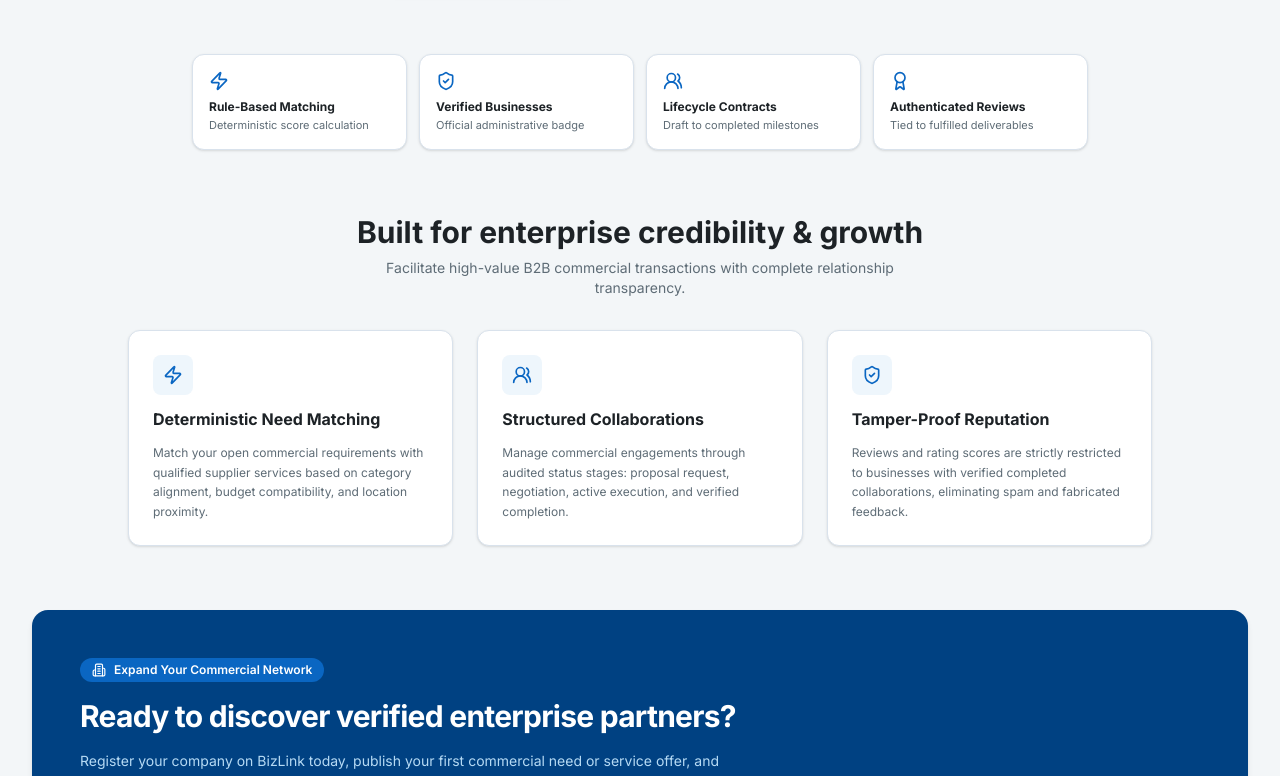
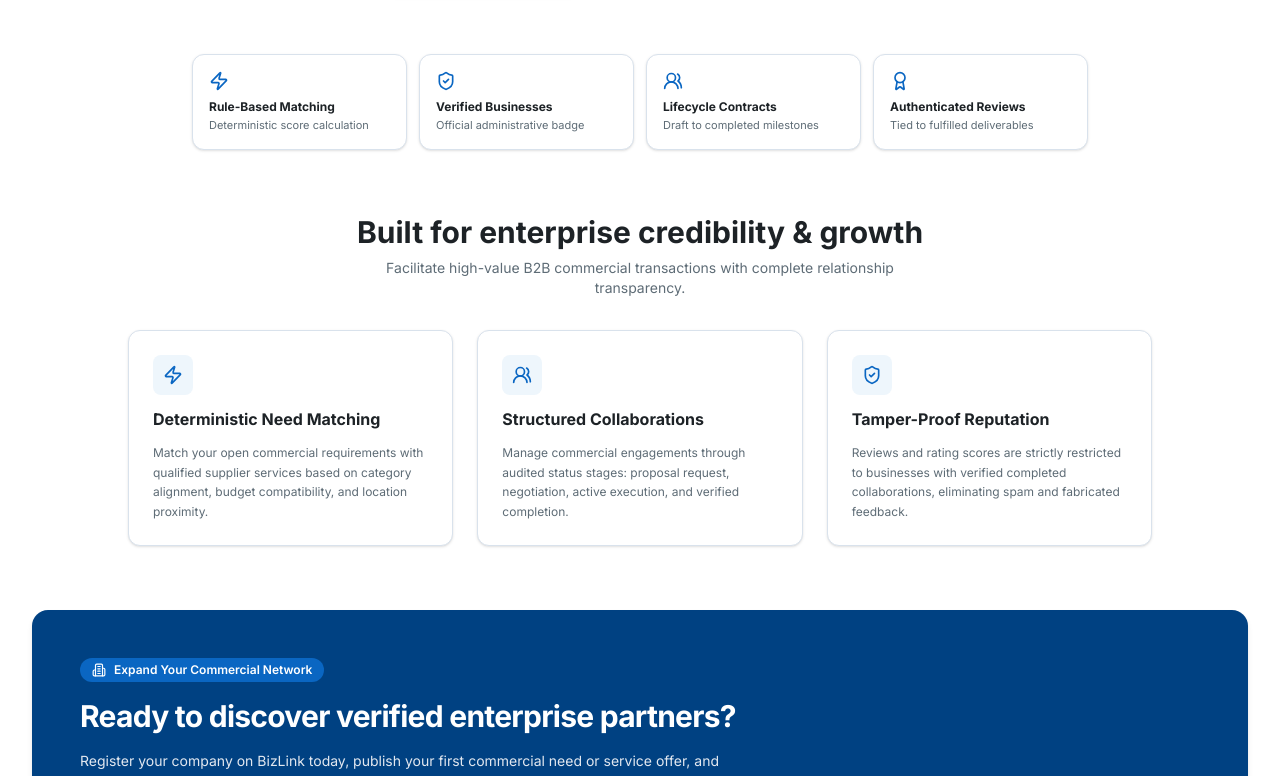
Before and after one commit to Harshul2827/BizLink, a React (Vite) app in the folder frontend/: page / in a window 1280 px wide. Shown: the part 461-1237 px from the top of the page. Built offline with nearby package versions, Linux system fonts and the light colour scheme.

Commit message:
fixed light and dark theme issue

```diff
--- a/frontend/index.html
+++ b/frontend/index.html
@@ -6,12 +6,25 @@
     <meta name="viewport" content="width=device-width, initial-scale=1.0" />
     <meta name="description" content="BizLink — High-trust B2B collaboration platform connecting verified businesses through rule-based need matching, secure messaging, and validated reviews." />
     <title>BizLink | B2B Collaboration & Trust Platform</title>
+    <!-- Dark Mode Init Script -->
+    <script>
+      (function() {
+        try {
+          const theme = localStorage.getItem('theme');
+          if (theme === 'dark' || (!theme && window.matchMedia('(prefers-color-scheme: dark)').matches)) {
+            document.documentElement.classList.add('dark');
+          } else {
+            document.documentElement.classList.remove('dark');
+          }
+        } catch (_) {}
+      })();
+    </script>
     <!-- Modern Typography: Inter & Outfit -->
     <link rel="preconnect" href="https://fonts.googleapis.com">
     <link rel="preconnect" href="https://fonts.gstatic.com" crossorigin>
     <link href="https://fonts.googleapis.com/css2?family=Inter:wght@300;400;500;600;700&family=Outfit:wght@400;500;600;700;800&display=swap" rel="stylesheet">
   </head>
-  <body class="bg-surface-50 text-surface-900 dark:bg-surface-950 dark:text-surface-50 antialiased min-h-screen">
+  <body class="bg-white text-surface-900 dark:bg-surface-950 dark:text-surface-50 antialiased min-h-screen">
     <div id="root"></div>
     <script type="module" src="/src/main.jsx"></script>
   </body>
--- a/frontend/src/components/common/Navbar.jsx
+++ b/frontend/src/components/common/Navbar.jsx
@@ -1,4 +1,4 @@
-import React, { useState } from 'react';
+import React, { useState, useEffect } from 'react';
 import { Link, useNavigate, useLocation } from 'react-router-dom';
 import { useAuth } from '../../context/AuthContext';
 import {
@@ -24,18 +24,29 @@ export default function Navbar() {
   const [dropdownOpen, setDropdownOpen] = useState(false);
   const [bizDropdownOpen, setBizDropdownOpen] = useState(false);
   const [mobileMenuOpen, setMobileMenuOpen] = useState(false);
-  const [darkMode, setDarkMode] = useState(document.documentElement.classList.contains('dark'));
+  const [darkMode, setDarkMode] = useState(() => {
+    if (typeof window !== 'undefined') {
+      const stored = localStorage.getItem('theme');
+      if (stored) return stored === 'dark';
+      return document.documentElement.classList.contains('dark');
+    }
+    return false;
+  });
   const navigate = useNavigate();
   const location = useLocation();
 
-  const toggleDarkMode = () => {
-    const isDark = !darkMode;
-    setDarkMode(isDark);
-    if (isDark) {
+  useEffect(() => {
+    if (darkMode) {
       document.documentElement.classList.add('dark');
+      localStorage.setItem('theme', 'dark');
     } else {
       document.documentElement.classList.remove('dark');
+      localStorage.setItem('theme', 'light');
     }
+  }, [darkMode]);
+
+  const toggleDarkMode = () => {
+    setDarkMode((prev) => !prev);
   };
 
   const navLinks = isAuthenticated ? [
@@ -52,7 +63,7 @@ export default function Navbar() {
   const isActive = (path) => location.pathname.startsWith(path);
 
   return (
-    <nav className="sticky top-0 z-50 bg-[#FFFFFF] dark:bg-[#131C2E] border-b border-[#D9E2EC] dark:border-[#22314A] shadow-[0_1px_2px_0_rgba(0,0,0,0.03)] transition-colors">
+    <nav className="sticky top-0 z-50 bg-white dark:bg-[#131C2E] border-b border-[#D9E2EC] dark:border-[#22314A] shadow-[0_1px_2px_0_rgba(0,0,0,0.03)] transition-colors">
       <div className="max-w-7xl mx-auto px-4 sm:px-6 lg:px-8">
         <div className="flex items-center justify-between h-16">
 
@@ -97,7 +108,7 @@ export default function Navbar() {
             {/* Theme Toggle */}
             <button
               onClick={toggleDarkMode}
-              className="p-2 rounded-lg text-[#5E6C76] hover:text-[#1D2226] dark:text-[#94A3B8] dark:hover:text-white hover:bg-[#F3F6F8] dark:hover:bg-[#1A263D] transition-colors"
+              className="p-2 rounded-lg text-[#5E6C76] hover:text-[#1D2226] dark:text-[#94A3B8] dark:hover:text-white hover:bg-[#F3F6F8] dark:hover:bg-[#1A263D] transition-colors cursor-pointer"
               title="Toggle theme"
             >
               {darkMode ? <Sun className="w-4 h-4" /> : <Moon className="w-4 h-4" />}
@@ -110,7 +121,7 @@ export default function Navbar() {
                   <div className="relative hidden md:block">
                     <button
                       onClick={() => setBizDropdownOpen(!bizDropdownOpen)}
-                      className="flex items-center space-x-2 px-3 py-1.5 rounded-lg border border-[#D9E2EC] dark:border-[#22314A] bg-[#FFFFFF] dark:bg-[#1A263D] text-xs font-semibold text-[#1D2226] dark:text-white hover:border-[#0A66C2] transition-colors"
+                      className="flex items-center space-x-2 px-3 py-1.5 rounded-lg border border-[#D9E2EC] dark:border-[#22314A] bg-white dark:bg-[#1A263D] text-xs font-semibold text-[#1D2226] dark:text-white hover:border-[#0A66C2] transition-colors cursor-pointer"
                     >
                       <Building2 className="w-3.5 h-3.5 text-[#0A66C2]" />
                       <span className="max-w-[130px] truncate">
@@ -121,7 +132,7 @@ export default function Navbar() {
 
                     {bizDropdownOpen && (
                       <div
-                        className="absolute right-0 mt-2 w-60 rounded-xl bg-[#FFFFFF] dark:bg-[#131C2E] shadow-lg py-2 z-50 border border-[#D9E2EC] dark:border-[#22314A]"
+                        className="absolute right-0 mt-2 w-60 rounded-xl bg-white dark:bg-[#131C2E] shadow-lg py-2 z-50 border border-[#D9E2EC] dark:border-[#22314A]"
                         onMouseLeave={() => setBizDropdownOpen(false)}
                       >
                         <div className="px-3 py-1.5 text-[11px] font-bold uppercase tracking-wider text-[#5E6C76] dark:text-[#94A3B8] border-b border-[#D9E2EC] dark:border-[#22314A]">
@@ -134,7 +145,7 @@ export default function Navbar() {
                               setActiveBusiness(biz);
                               setBizDropdownOpen(false);
                             }}
-                            className={`w-full text-left px-3 py-2 text-xs flex items-center justify-between hover:bg-[#F3F6F8] dark:hover:bg-[#1A263D] transition-colors ${
+                            className={`w-full text-left px-3 py-2 text-xs flex items-center justify-between hover:bg-[#F3F6F8] dark:hover:bg-[#1A263D] transition-colors cursor-pointer ${
                               activeBusiness?.business_id === biz.business_id
                                 ? 'text-[#0A66C2] dark:text-[#388FE5] font-bold bg-[#EEF6FC] dark:bg-[#1E2E48]'
                                 : 'text-[#1D2226] dark:text-white'
@@ -178,7 +189,7 @@ export default function Navbar() {
 
                   {dropdownOpen && (
                     <div
-                      className="absolute right-0 mt-2 w-56 rounded-xl bg-[#FFFFFF] dark:bg-[#131C2E] shadow-xl py-2 z-50 border border-[#D9E2EC] dark:border-[#22314A]"
+                      className="absolute right-0 mt-2 w-56 rounded-xl bg-white dark:bg-[#131C2E] shadow-xl py-2 z-50 border border-[#D9E2EC] dark:border-[#22314A]"
                       onMouseLeave={() => setDropdownOpen(false)}
                     >
                       <div className="px-4 py-3 border-b border-[#D9E2EC] dark:border-[#22314A]">
@@ -213,7 +224,7 @@ export default function Navbar() {
                       <div className="border-t border-[#D9E2EC] dark:border-[#22314A] pt-1">
                         <button
                           onClick={logout}
-                          className="w-full text-left px-4 py-2 text-xs text-rose-600 dark:text-rose-400 hover:bg-rose-50 dark:hover:bg-rose-950/30 flex items-center space-x-2 font-semibold"
+                          className="w-full text-left px-4 py-2 text-xs text-rose-600 dark:text-rose-400 hover:bg-rose-50 dark:hover:bg-rose-950/30 flex items-center space-x-2 font-semibold cursor-pointer"
                         >
                           <LogOut className="w-3.5 h-3.5" />
                           <span>Sign Out</span>
@@ -226,7 +237,7 @@ export default function Navbar() {
                 {/* Mobile Menu Button */}
                 <button
                   onClick={() => setMobileMenuOpen(!mobileMenuOpen)}
-                  className="lg:hidden p-2 rounded-lg text-[#5E6C76] dark:text-[#94A3B8] hover:bg-[#F3F6F8] dark:hover:bg-[#1A263D]"
+                  className="lg:hidden p-2 rounded-lg text-[#5E6C76] dark:text-[#94A3B8] hover:bg-[#F3F6F8] dark:hover:bg-[#1A263D] cursor-pointer"
                 >
                   {mobileMenuOpen ? <X className="w-5 h-5" /> : <Menu className="w-5 h-5" />}
                 </button>
--- a/frontend/src/index.css
+++ b/frontend/src/index.css
@@ -1,4 +1,6 @@
 @import "tailwindcss";
+
+@custom-variant dark (&:where(.dark, .dark *));
 
 @theme {
   --color-brand-50: #eef6fc;
@@ -20,17 +22,22 @@
   --color-accent-600: #0d9488;
   --color-accent-700: #0f766e;
 
-  --color-surface-bg: #f3f6f8;
-  --color-surface-card: #ffffff;
-  --color-surface-border: #d9e2ec;
-  --color-surface-border-subtle: #e9eff5;
-  --color-surface-text-primary: #1d2226;
-  --color-surface-text-secondary: #5e6c76;
+  --color-surface-50: #f8fafc;
+  --color-surface-100: #f1f5f9;
+  --color-surface-200: #e2e8f0;
+  --color-surface-300: #cbd5e1;
+  --color-surface-400: #94a3b8;
+  --color-surface-500: #64748b;
+  --color-surface-600: #475569;
+  --color-surface-700: #334155;
+  --color-surface-800: #1e293b;
+  --color-surface-900: #0f172a;
+  --color-surface-950: #020617;
 }
 
 @layer base {
   :root {
-    --bg-main: #f3f6f8;
+    --bg-main: #ffffff;
     --card-bg: #ffffff;
     --border-main: #d9e2ec;
     --text-primary: #1d2226;
--- a/frontend/src/layouts/AppLayout.jsx
+++ b/frontend/src/layouts/AppLayout.jsx
@@ -4,7 +4,7 @@ import Navbar from '../components/common/Navbar';
 
 export default function AppLayout() {
   return (
-    <div className="min-h-screen flex flex-col bg-[#F3F6F8] dark:bg-[#0B1120] text-[#1D2226] dark:text-[#F1F5F9] transition-colors duration-200">
+    <div className="min-h-screen flex flex-col bg-white dark:bg-[#0B1120] text-[#1D2226] dark:text-[#F1F5F9] transition-colors duration-200">
       {/* Navigation Header */}
       <Navbar />
 
@@ -14,7 +14,7 @@ export default function AppLayout() {
       </main>
 
       {/* Corporate Professional Footer */}
-      <footer className="border-t border-[#D9E2EC] dark:border-[#22314A] bg-[#FFFFFF] dark:bg-[#131C2E] py-6 mt-12">
+      <footer className="border-t border-[#D9E2EC] dark:border-[#22314A] bg-white dark:bg-[#131C2E] py-6 mt-12">
         <div className="max-w-7xl mx-auto px-4 sm:px-6 lg:px-8 flex flex-col sm:flex-row items-center justify-between text-xs text-[#5E6C76] dark:text-[#94A3B8] gap-4">
           <div className="flex items-center space-x-2">
             <span className="font-semibold text-[#1D2226] dark:text-white">BizLink</span>
```
